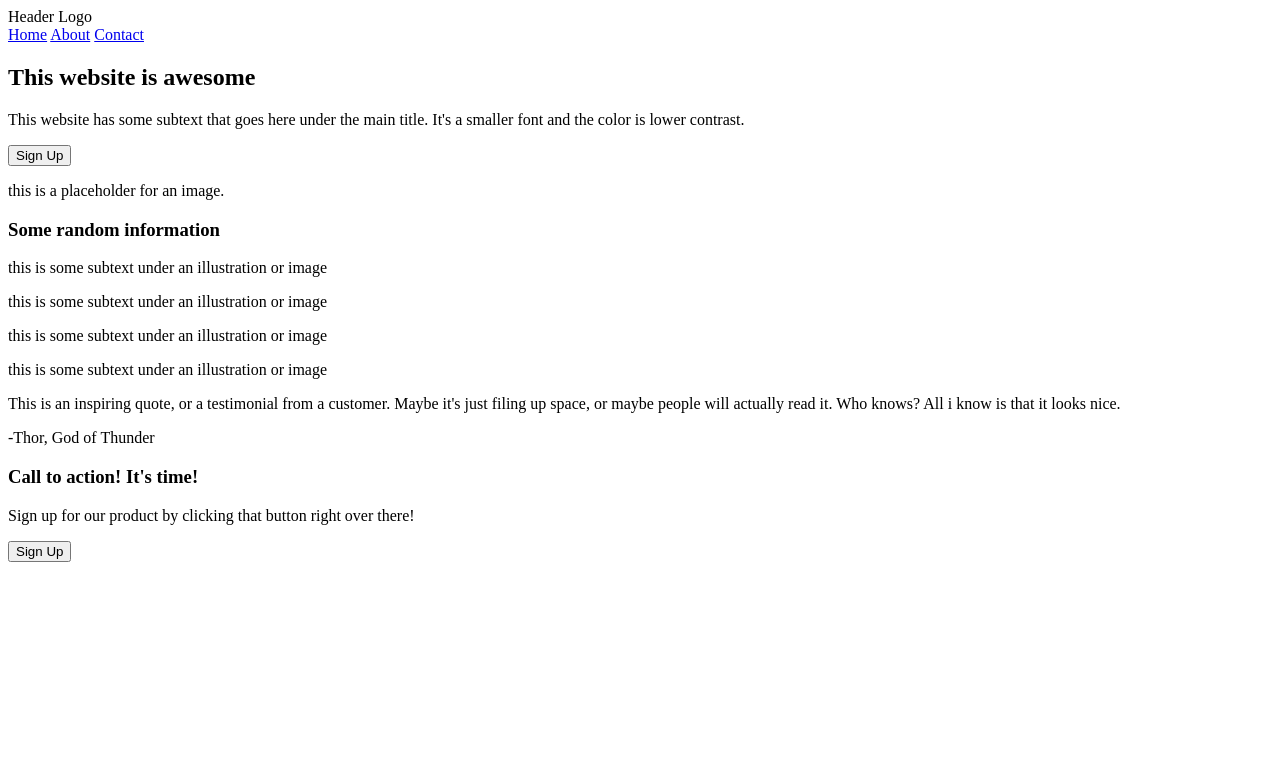
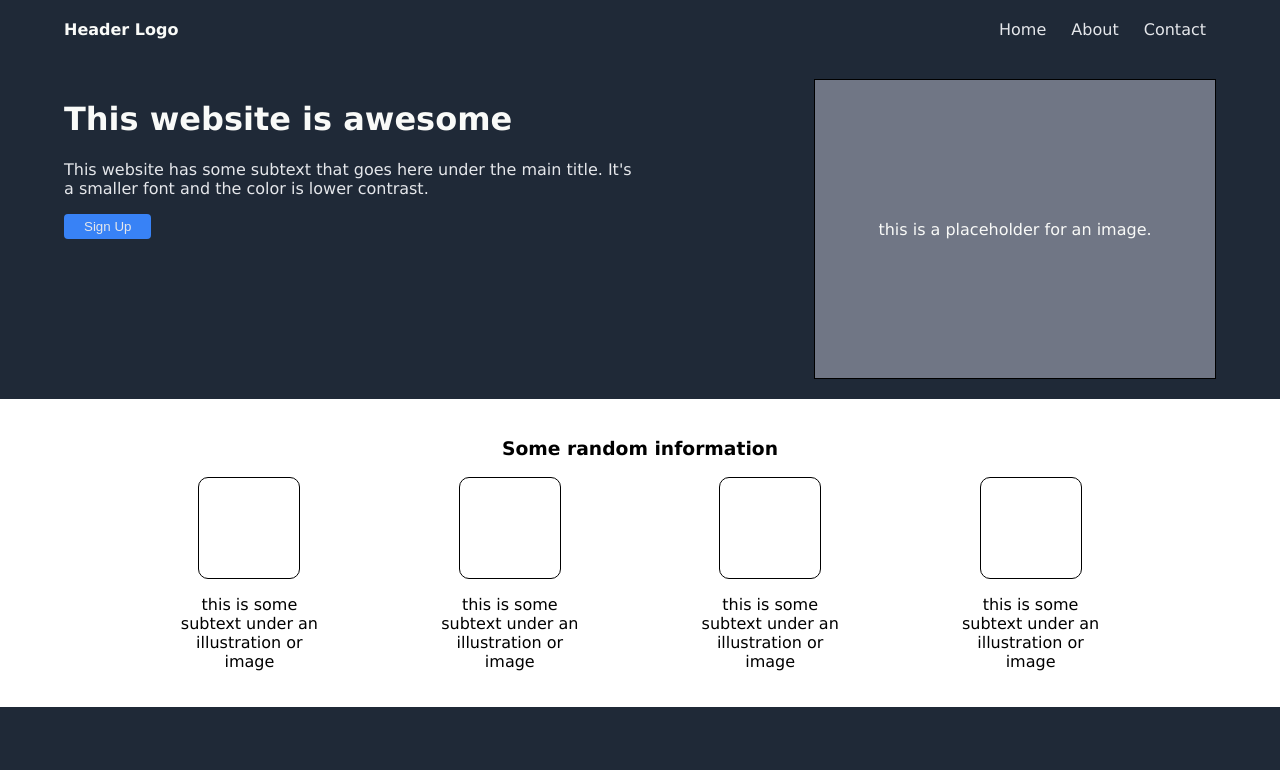
Before and after one commit to shawnconboy/odinProject, a plain HTML site: page landingPage/index.html in a window 1280 px wide. Shown: the top 770 px of the page. Drawn offline with Linux system fonts and the light colour scheme.

Commit message:
Updated css for section two and three

```diff
--- a/landingPage/index.html
+++ b/landingPage/index.html
@@ -21,7 +21,7 @@
 
     <div class="sectionOne">
         <div class="sectionOneLeft">
-            <h2>This website is awesome</h2>
+            <h1>This website is awesome</h1>
             <p>This website has some subtext that goes here under the main title. It's a smaller font and the color is
                 lower contrast.</p>
             <button>Sign Up</button>
--- a/landingPage/style.css
+++ b/landingPage/style.css
@@ -0,0 +1,104 @@
+body {
+    margin: 0;
+    font-family: Verdana, Geneva, Tahoma, sans-serif;
+    background-color: #1f2937;
+    color: #F9FAF8;
+}
+
+header {
+    display: flex;
+    padding: 20px 5%;
+    justify-content: space-between;
+    background-color: #1f2937;
+    color: #F9FAF8;
+}
+
+.headerLeft {
+    font-weight: 700;
+}
+
+.headerRight>a {
+    text-decoration: none;
+    color: #E5E7EB;
+    padding: 0px 10px;
+}
+
+.sectionOne {
+    display: flex;
+    justify-content: space-between;
+    padding: 20px 5%;
+    height: 300px;
+
+}
+
+.sectionOneLeft {
+    width: 50%;
+    color: #F9FAF8;
+}
+
+.sectionOneLeft>p {
+    color: #E5E7EB;
+}
+
+.sectionOneLeft>button {
+    padding: 5px 20px;
+    border: none;
+    border-radius: 4px;
+    background-color: #3882F6;
+    color: #E5E7EB;
+}
+
+.sectionOneRight {
+    border: 1px solid black;
+    width: 400px;
+    text-align: center;
+    display: flex;
+    justify-content: center;
+    align-items: center;
+    background-color: rgb(112, 118, 133);
+}
+
+.sectionTwo {
+    background-color: white;
+    color: black;
+    padding: 20px 5%;
+    display: flex;
+    flex-direction: column;
+}
+
+.sectionTwoHeader {
+    text-align: center;
+}
+
+.sectionTwoMain {
+    display: flex;
+    justify-content: space-evenly;
+}
+
+.sectionTwoMainItem {
+    width: 150px;
+
+    display: flex;
+    flex-direction: column;
+    align-items: center;
+}
+
+.sectionTwoImage {
+    width: 100px;
+    height: 100px;
+    border-radius: 10px;
+    border: 1px solid black;
+}
+
+.sectionTwoMainItem>p {
+    text-align: center;
+}
+
+.sectionThree {
+    height: 200px;
+    display: flex;
+    justify-content: center;
+    align-items: center;
+    flex-direction: column;
+    padding: 20px 30%;
+}
```
